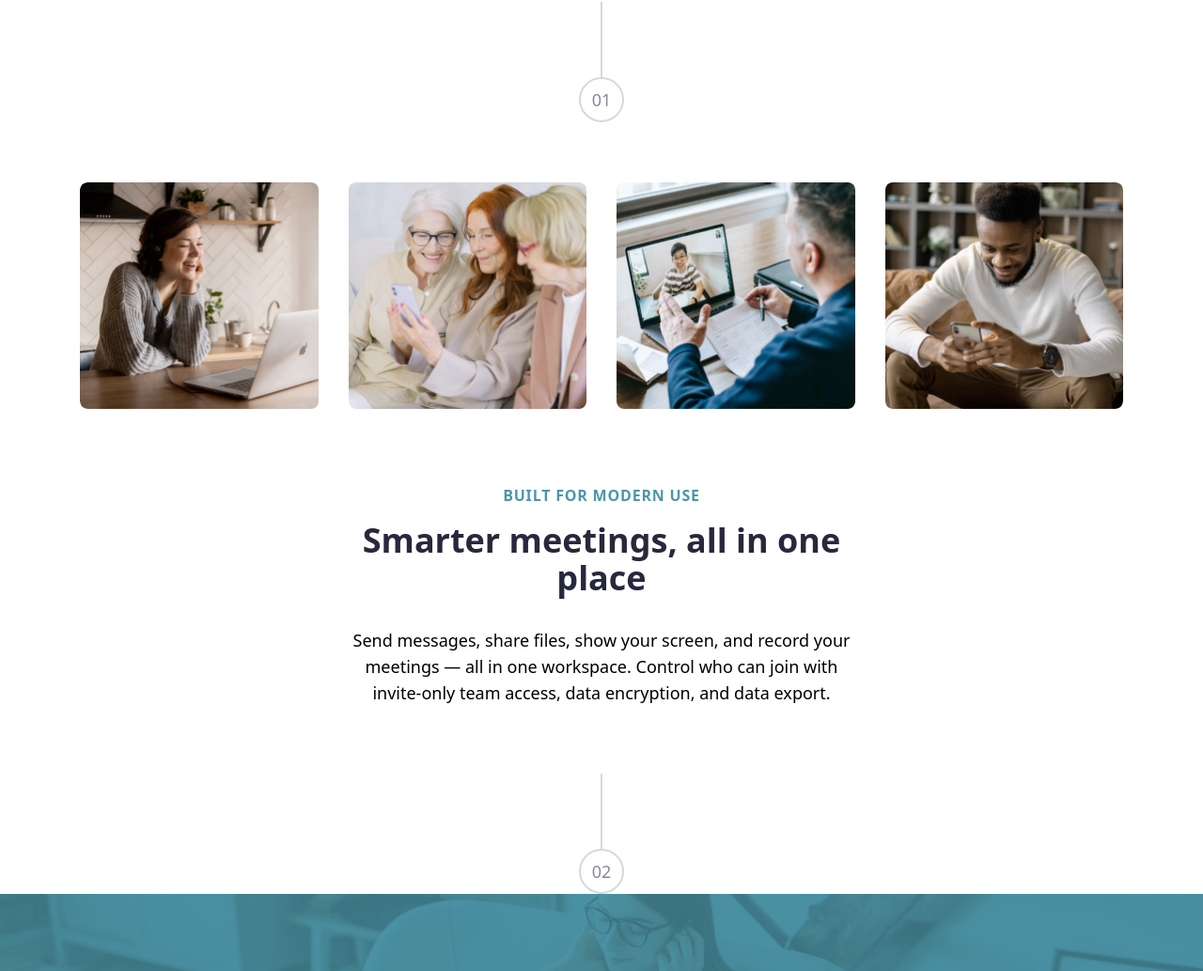
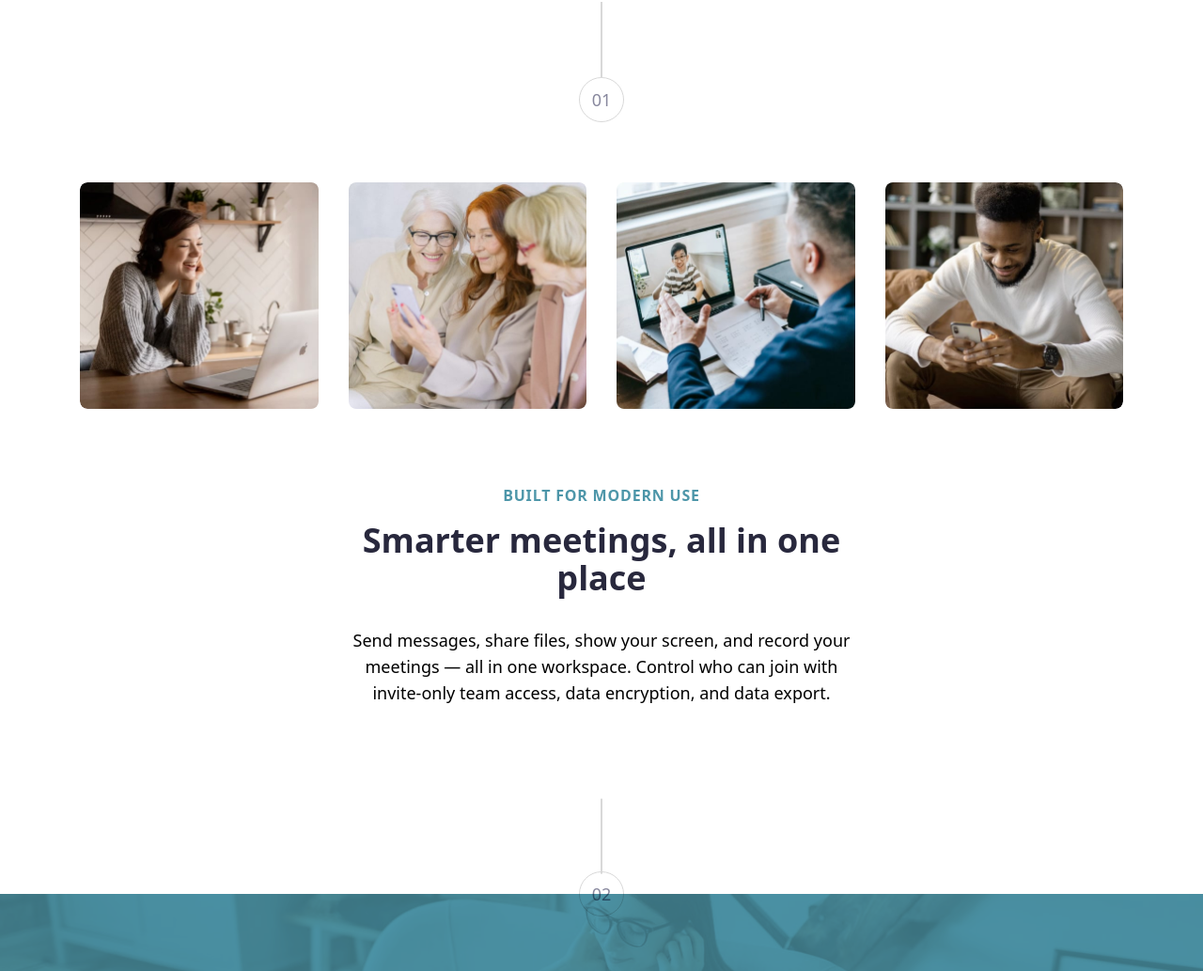
Before and after one commit to Georginio-prod/meet-landing-page, a Vue app: page / in a window 1280 px wide. Shown: the part 598-1631 px from the top of the page at 94% size. Built offline with nearby package versions, Linux system fonts and the light colour scheme.

Commit message:
correction of a tag

```diff
--- a/src/components/footerPage.vue
+++ b/src/components/footerPage.vue
@@ -1,5 +1,5 @@
 <template>
-    <footer class="justify-center ">
+    <footer class="justify-center">
     <div class="relative items-center justify-center ">
       <div class="flex flex-row w-full h-full mix-blend-multiply bg-sur">
         <img src="/public/image-footer.jpg" alt="img" class="w-full h-full object-cover mix-blend-multiply opacity-25">
--- a/src/components/mainPage.vue
+++ b/src/components/mainPage.vue
@@ -2,7 +2,7 @@
     <div class="items-center justify-center min-h-screen">
         <div class="flex flex-col items-center mt-28">
             <div class="w-0.5 h-20 bg-tr"></div>
-            <div class="flex items-center justify-center w-12 h-12 border-2 border-tr rounded-full">
+            <div class="flex items-center justify-center w-12 h-12 border border-tr rounded-full">
                 <span class="text-lg text-num">01</span>
             </div>
 
@@ -42,8 +42,8 @@
             </div>
 
             <div class="flex flex-col items-center mt-[72px] relative">
-                <div class="w-0.5 h-20 bg-tr"></div>
-                <div class="flex items-center justify-center w-12 h-12 border-2 border-tr rounded-full">
+                <div class="w-0.5 h-20 bg-tr transform translate-y-1/3"></div>
+                <div class="flex items-center justify-center transform translate-y-1/2 w-12 h-12 border border-tr  rounded-full">
                     <span class="text-lg text-num">02</span>
                 </div>
             </div>
```
